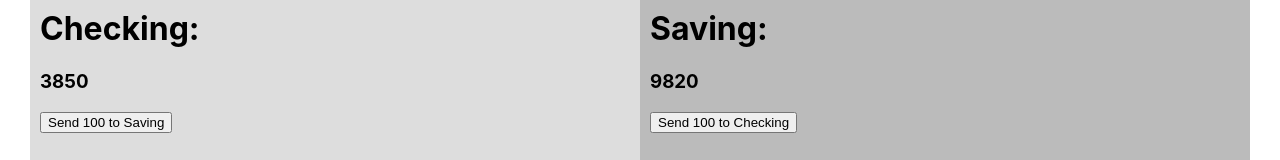
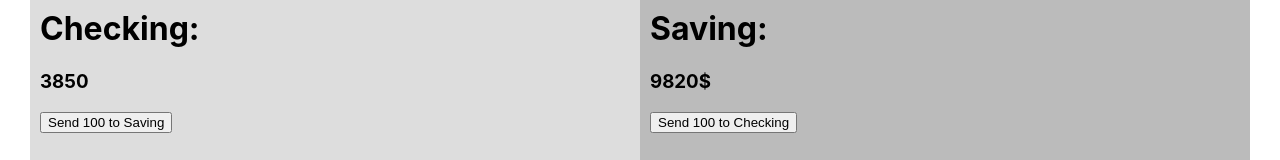
Before and after one commit to felipe-muner/nextjs-jest-tests, a Next.js app: page / in a window 1280 px wide. Shown: the part 121-281 px from the top of the page. Built offline with nearby package versions, Linux system fonts and the light colour scheme.

Commit message:
check concat user message

```diff
--- a/components/SavingAccount.js
+++ b/components/SavingAccount.js
@@ -2,7 +2,7 @@ export default function SavingAccount({ savingAmount, sentToChecking}) {
   return (
     <div>
       <h1>Saving:</h1>
-      <h3>{savingAmount}</h3>
+      <h3 id="saving">{savingAmount + "$"}</h3>
       <button onClick={sentToChecking}>Send 100 to Checking</button>
     </div>
   );
```
Also changed, not shown: 1 other file (tests, documents, lock files or other folders).
